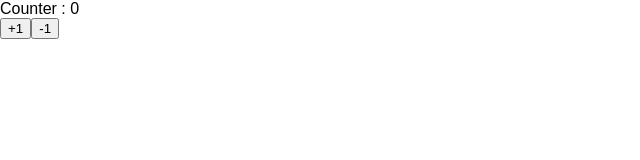
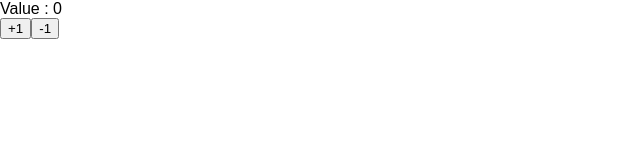
Before and after one commit to minetoshi/react-application, a React (Create React App) app: page / in a window 1280 px wide. Shown: the top 160 px of the page, without its empty margins (0-640 px from the left). Built offline with nearby package versions, Linux system fonts and the light colour scheme.

Commit message:
implement component with connect function

```diff
--- a/src/components/App.js
+++ b/src/components/App.js
@@ -1,31 +1,23 @@
 import React, { Component } from 'react';
+import { connect }from 'react-redux'
 
-const App =  () => (<Counter></Counter>)
-
-class Counter extends Component{
-  constructor(props){
-    super(props)
-    console.log(this.state)
-    this.state = {count :0}
-  }
-
-  handlePlusButton = () => {
-    this.setState({count :this.state.count+1})
-  }
-  handleMinusButton = () => {
-    this.setState({count : this.state.count -1})
-  }
-
+import { increment , decrement} from '../actions'
+class App extends Component{
   render(){
+    const props = this.props
     return (
       <>
-        <div>Counter : {this.state.count}</div>
-        <button onClick={this.handlePlusButton}>+1</button>
-        <button onClick={this.handleMinusButton}>-1</button>
+        <div>Value : {props.value}</div>
+        <button onClick={props.increment}>+1</button>
+        <button onClick={props.decrement}>-1</button>
       </>
     )
   }
 }
-
-
-export default App;
+const mapStateToProps = state => ({ value: state.count.value })
+// const mapDispatchToProps = dispatch => ({
+//   increment: () => dispatch(increment()),
+//   decrement: () => dispatch(decrement())
+// })
+const mapDispatchToProps = ({increment,decrement})
+export default connect(mapStateToProps, mapDispatchToProps)(App);
```
